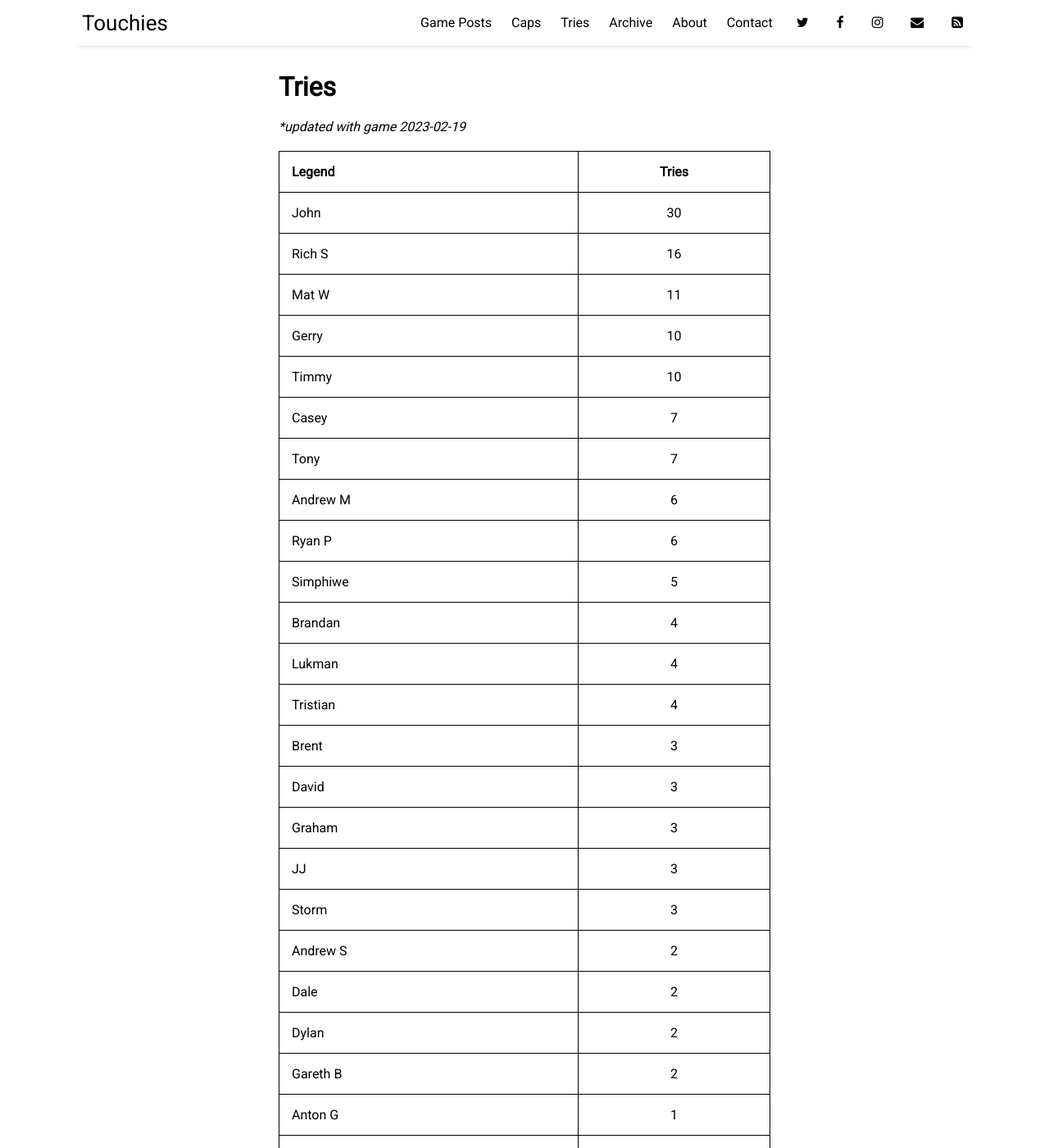
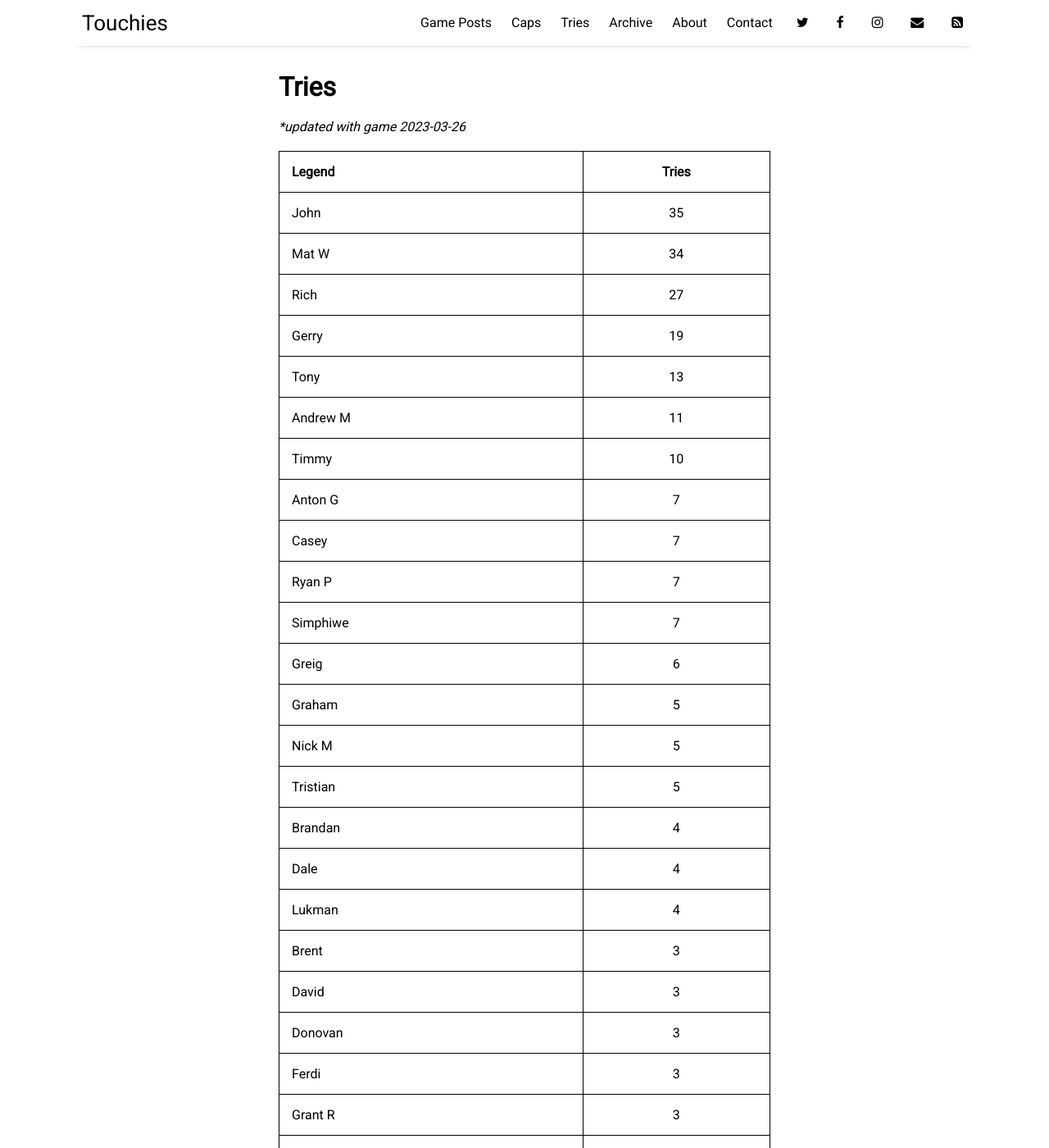
Before and after one commit to sundayrugby/sundayrugby.github.io, a Jekyll site: the page built from pages/tries.md, in a window 1280 px wide and 1400 px high. Shown: the whole window at 82% size. Built offline with Jekyll 4.4.1, drawn with Linux system fonts in a browser that asks for light colours; nearby versions of some CDN libraries; some of the changed text lies outside the part shown.

Commit message:
Update tries.md

```diff
--- a/pages/tries.md
+++ b/pages/tries.md
@@ -4,41 +4,52 @@ title: Tries
 permalink: /tries
 ---
 
-**updated with game 2023-02-19*
+**updated with game 2023-03-26*
 
 
 Legend               | Tries
 -------------------- | :------------------:
-John|30
-Rich S|16
-Mat W|11
-Gerry|10
+John|35
+Mat W|34
+Rich|27
+Gerry|19
+Tony|13
+Andrew M|11
 Timmy|10
+Anton G|7
 Casey|7
-Tony|7
-Andrew M|6
-Ryan P|6
-Simphiwe|5
+Ryan P|7
+Simphiwe|7
+Greig|6
+Graham|5
+Nick M|5
+Tristian|5
 Brandan|4
+Dale|4
 Lukman|4
-Tristian|4
 Brent|3
 David|3
-Graham|3
+Donovan|3
+Ferdi|3
+Grant R|3
 JJ|3
+Micheal T|3
 Storm|3
 Andrew S|2
-Dale|2
 Dylan|2
 Gareth B|2
-Anton G|1
+Jeremy|2
+Mike L|2
+Anton V|1
+Banny|1
 Blano|1
 Chad|1
 Dino|1
-Ferdi|1
-Nick M|1
+Farai|1
+Ferdi's son|1
 Ryan J|1
 Ryan S|1
+Shaka|1
 Terry|1
 Yusri|1
 
@@ -47,35 +58,46 @@ Yusri|1
 
 Legend               | Percentage
 -------------------- | :------------------:
-John|429%
-Rich S|320%
+Mat W|378%
+John|350%
+Rich|338%
+Donovan|300%
+Grant R|300%
 Timmy|250%
-Mat W|220%
-Gerry|200%
-Brandan|200%
-Tristian|200%
+Gerry|211%
 Andrew S|200%
 Gareth B|200%
+Jeremy|200%
+Tony|186%
+Anton G|175%
 Casey|175%
-Tony|175%
+Tristian|167%
 David|150%
 JJ|150%
-Andrew M|100%
+Micheal T|150%
+Andrew M|138%
+Brandan|133%
 Ryan P|100%
 Simphiwe|100%
 Brent|100%
-Anton G|100%
+Anton V|100%
 Blano|100%
 Chad|100%
-Dino|100%
+Ferdi's son|100%
 Ryan S|100%
 Yusri|100%
 Lukman|80%
-Graham|50%
-Storm|50%
+Greig|75%
+Ferdi|75%
+Mike L|67%
+Graham|56%
+Nick M|56%
 Dale|50%
 Dylan|50%
-Ferdi|50%
+Dino|50%
+Shaka|50%
+Storm|33%
+Banny|33%
 Ryan J|33%
-Terry|33%
-Nick M|20%
+Terry|25%
+Farai|20%
```
